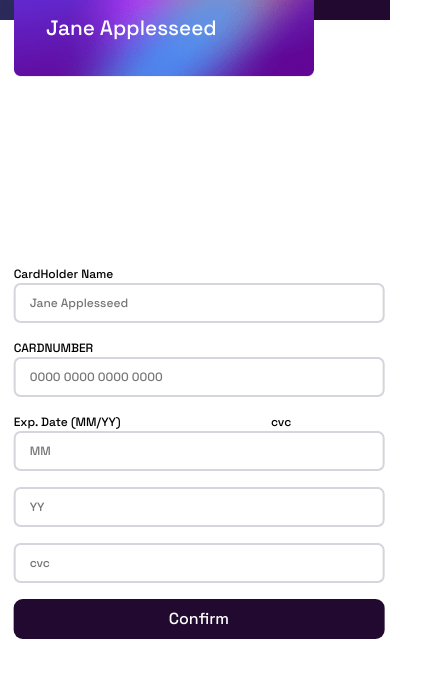
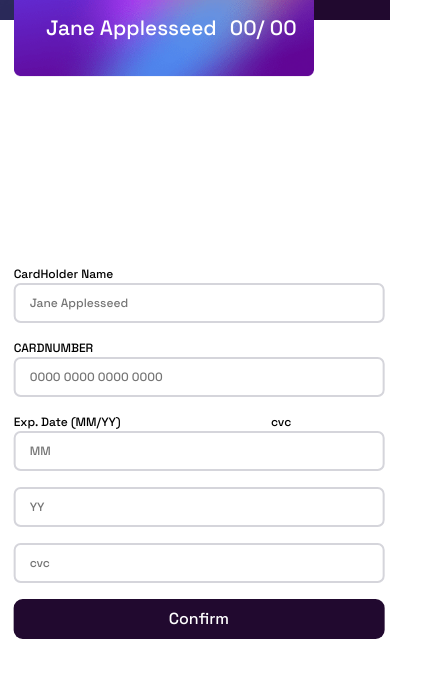
Before and after one commit to agun36/creditcard, a plain HTML site: page index.html in a window 390 px wide. Shown: the part 233-910 px from the top of the page, 441 px wide, since content can reach past the window. Drawn offline with Linux system fonts and the light colour scheme; files whose address does not match are found by name.

Commit message:
first commit

```diff
--- a/index.css
+++ b/index.css
@@ -312,6 +312,11 @@ input:focus {
   max-width: 300px;
  }
 
+ .date {
+
+  right: -5rem;
+
+ }
 
  .form {
   top: 90%;
```
